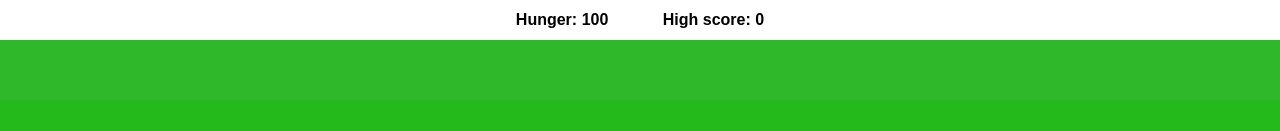
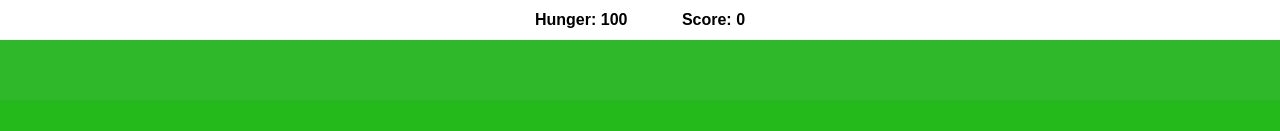
Before and after one commit to oal/ludumdare34, a plain HTML site: page dist/index.html in a window 1280 px wide. Shown: the top 131 px of the page. Drawn offline with Linux system fonts and the light colour scheme.

```diff
--- a/dist/index.html
+++ b/dist/index.html
@@ -83,7 +83,7 @@
 
 <div id="ui">
     <span>Hunger: <strong id="hunger">100</strong></span>
-    <span>High score: <strong id="score">0</strong></span>
+    <span>Score: <strong id="score">0</strong></span>
 </div>
 
 <div id="intro">
```
Also changed, not shown: README.md.
